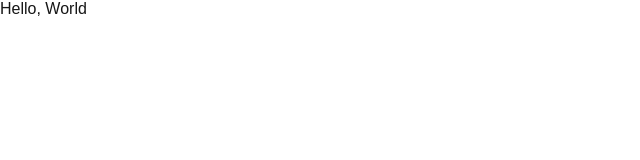
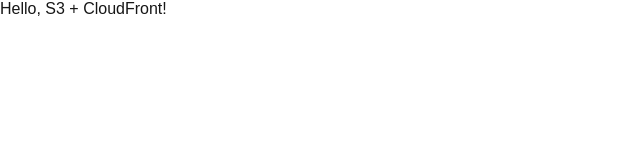
Before and after one commit to yuki-yamamura/ymmr.life, a Next.js app: page / in a window 1280 px wide. Shown: the top 160 px of the page, without its empty margins (0-640 px from the left). Built offline with nearby package versions, Linux system fonts and the light colour scheme.

Commit message:
test deployment

```diff
--- a/src/app/page.tsx
+++ b/src/app/page.tsx
@@ -1,3 +1,3 @@
 export default function Home() {
-  return <div>Hello, World</div>;
+  return <div>Hello, S3 + CloudFront!</div>;
 }
```
